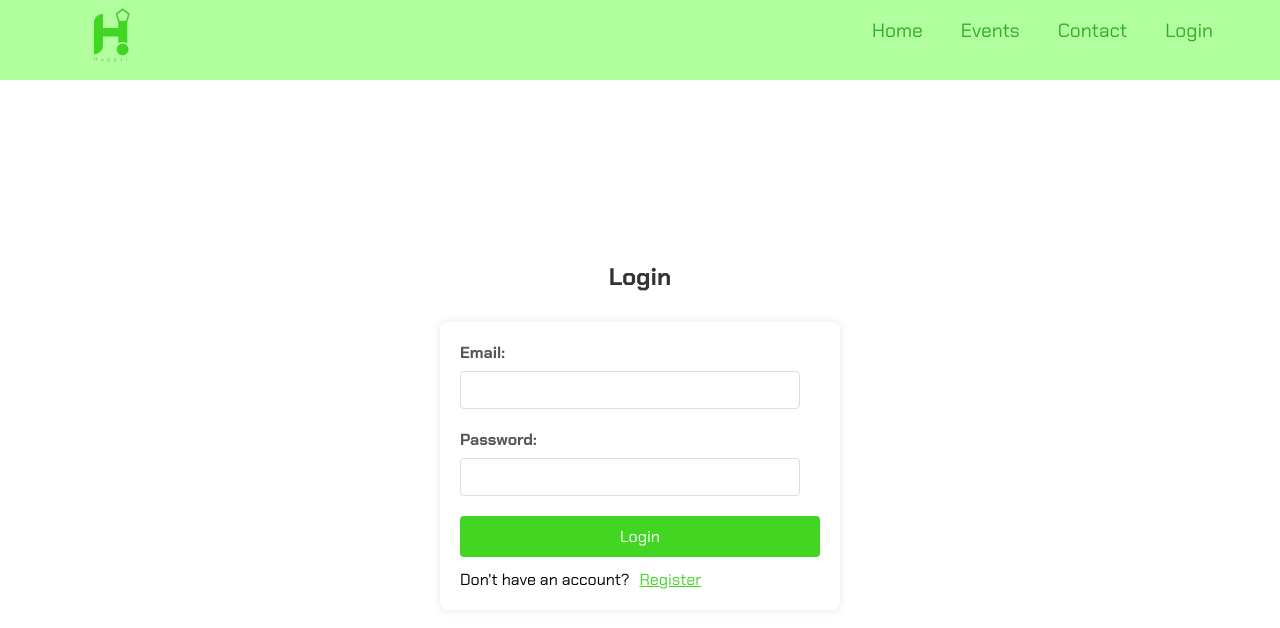
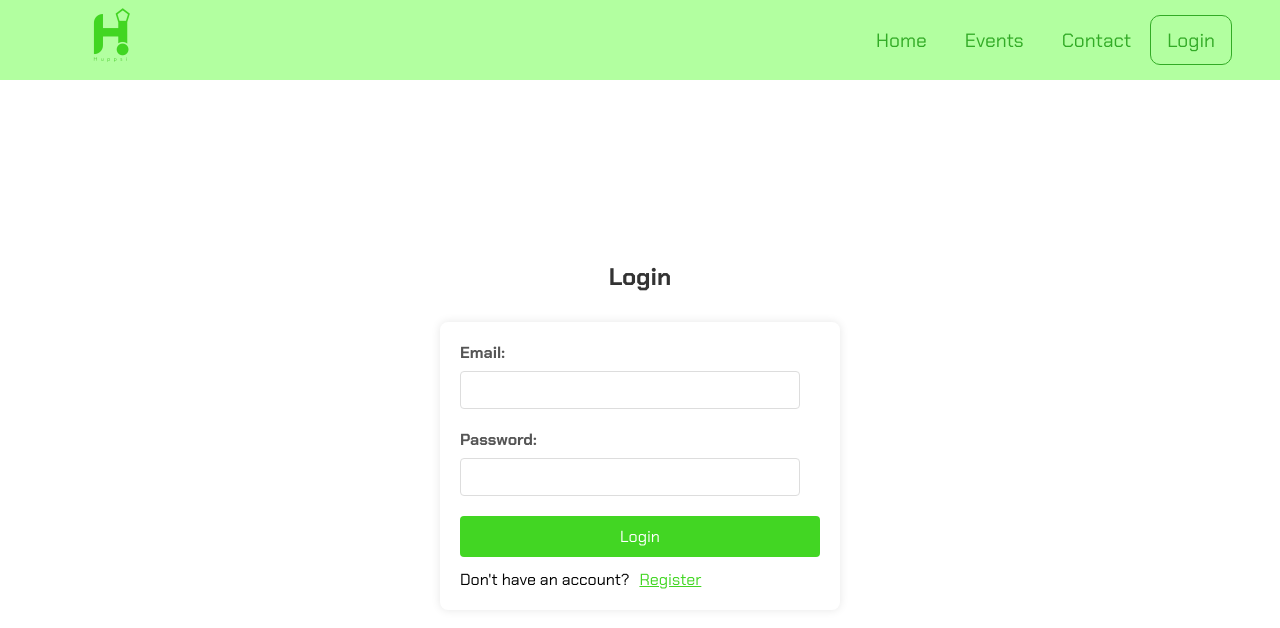
Before and after one commit to LazyBrogrammer/birthday-invitation, a React (Vite) app: page /login in a window 1280 px wide. Shown: the top 628 px of the page. Built offline with nearby package versions, Linux system fonts and the light colour scheme.

Commit message:
navbar fix logo styles

```diff
--- a/src/components/Navbar/Navbar.css
+++ b/src/components/Navbar/Navbar.css
@@ -65,7 +65,18 @@
   position: relative;
   border: 3px solid transparent;
   cursor: pointer;
-  margin-bottom: 20px;
+  /*margin-bottom: 20px;*/
+}
+
+.nav-links-border {
+  margin-bottom: 0;
+  border: 1px solid #32ab26;
+    border-radius: 10px;
+
+}
+.nav-links-border:hover {
+  background-color: #32ab26;
+  color: #fff;
 }
 
 .nav-links:hover::after {
--- a/src/components/Navbar/Navbar.jsx
+++ b/src/components/Navbar/Navbar.jsx
@@ -103,9 +103,8 @@ export const Navbar = () => {
             onClick={toggleDropdown}
             ref={dropdownRef} // Reference to the dropdown element
           >
-            <div className="nav-links">
+            <div style={isAuthenticated() ? {marginBottom: '20px'}: {marginBottom: '0px'} } className={`nav-links ${isAuthenticated() ? '' : 'nav-links-border'}`}>
               {isAuthenticated() ? <UserName username={email} /> :  <Link onClick={closeDropdownMenu} to='/login'>Login</Link>}
-
             </div>
             {/*Account <i style={{marginLeft: '10px'}} className="fas fa-caret-down" />*/}
             {(dropdown || isMobile) && isAuthenticated() && (
--- a/src/pages/Login/Login.jsx
+++ b/src/pages/Login/Login.jsx
@@ -60,8 +60,18 @@ export const Login = ({ setLoggedIn }) => {
       }
     } catch (error) {
       if (error.response) {
-        console.log(error.response);
-        console.log(error)
+        if (error.response.status === 401) {
+            setLoading(false);
+            toast.error("Invalid credentials. Please try again.", {
+                position: "bottom-right",
+                autoClose: 3000,
+                hideProgressBar: false,
+                closeOnClick: true,
+                pauseOnHover: true,
+                draggable: true,
+                progress: undefined,
+            });
+        }
         if (error.response.status === 500) {
             setLoading(false);
             toast.error("Server not working. Please try again later.", {
@@ -74,7 +84,7 @@ export const Login = ({ setLoggedIn }) => {
                 progress: undefined,
             });
         }
-        if (error.response.status === 400) {
+        if (error.response.status === 500) {
           setLoading(false);
           // Handle 400 Bad Request error (e.g., invalid credentials)
           toast.error(error.response.data.message, {
@@ -87,7 +97,7 @@ export const Login = ({ setLoggedIn }) => {
             progress: undefined,
           });
         } else {
-          setLoading(false);
+          // setLoading(false);
           toast.error("An error occurred. Please try again.", {
             position: "bottom-right",
             autoClose: 3000,
@@ -99,6 +109,7 @@ export const Login = ({ setLoggedIn }) => {
           });
         }
       } else if (error.request) {
+
         setLoading(false);
         // Handle network error (e.g., server is down)
         toast.error("Server not working. Please try again later.", {
@@ -111,7 +122,9 @@ export const Login = ({ setLoggedIn }) => {
           progress: undefined,
         });
       } else {
-        setLoading(false);
+        console.log(error)
+
+        // setLoading(false);
         toast.error("An unexpected error occurred. Please try again.", {
           position: "bottom-right",
           autoClose: 3000,
```
